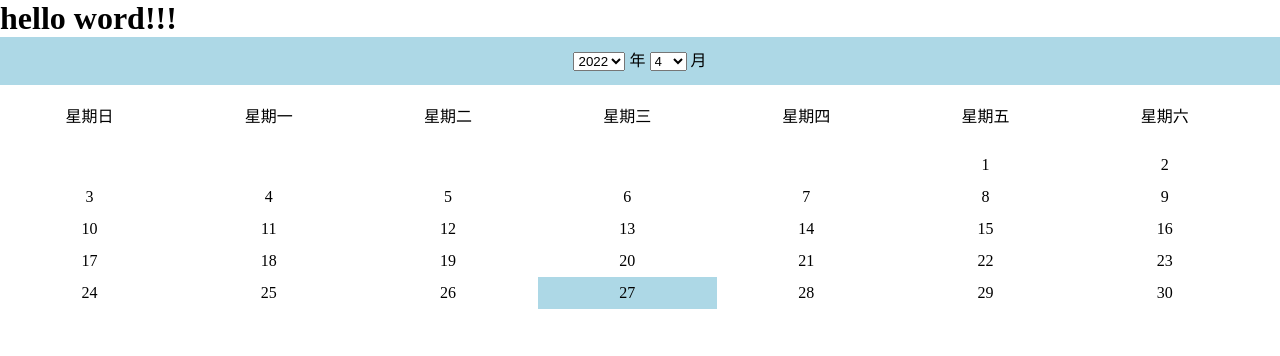
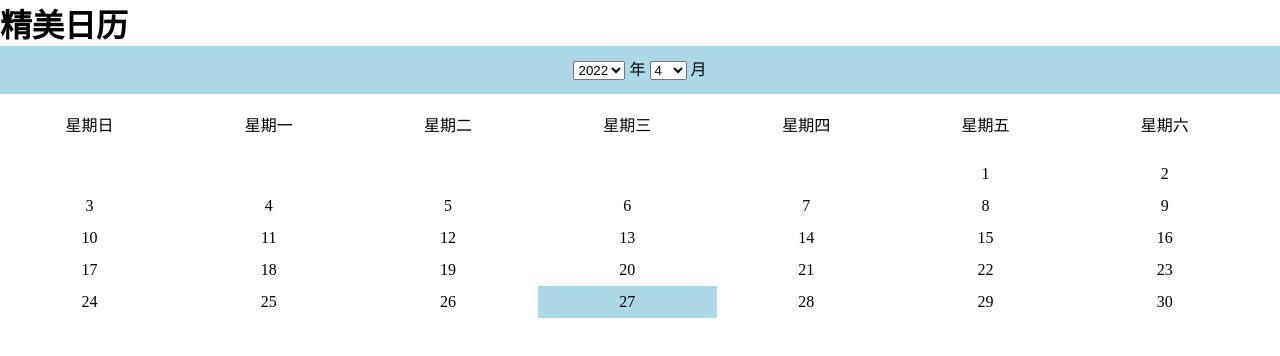
Before and after one commit to GYB1111/GYB1111.github.io, a plain HTML site: page index.html in a window 1280 px wide. Drawn offline with Linux system fonts and the light colour scheme.

Commit message:
标题修改

```diff
--- a/index.html
+++ b/index.html
@@ -40,7 +40,7 @@
 		</script>
 	</head>
 	<body>
-	<h1>hello word!!!</h1>
+	<h1 style="align:center">精美日历</h1>
 		<div id="top">
 			<select onchange="change()">
 			</select>
```
